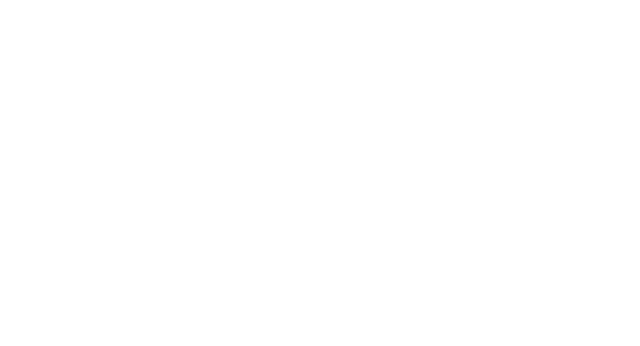
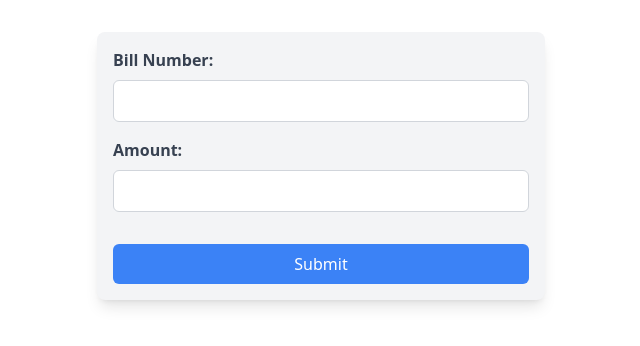
Before and after one commit to divyanshu1810/hackshetra-24, a React (Vite) app in the folder client/: page /transit/create-container/1 in a window 1280 px wide. Before the commit this address had no page. Shown: the top 346 px of the page, without its empty margins (319-959 px from the left). Built offline with nearby package versions, Linux system fonts and the light colour scheme.

Commit message:
feat: create containers

```diff
--- a/client/src/App.tsx
+++ b/client/src/App.tsx
@@ -9,6 +9,7 @@ import Landing from './landing/landing';
 import LoginPage from './onboarding/login-page';
 import CreateUserPage from './dashboard/admin-panel';
 import UpdateTransit from "./components/ui/update-transit";
+import CreateContainer from "./components/ui/create-container";
 
 function App() {
   return (
@@ -29,6 +30,7 @@ function App() {
           />
           <Route path="/dashboard/reached-transits" element={<ReachedTransits />} />
           <Route path="/transit/update/:id" element={<UpdateTransit />} />
+          <Route path="/transit/create-container/:id" element={<CreateContainer />} />
           <Route path="/dashboard" element={<Dashboard />} />
         </Routes>
       </BrowserRouter>
--- /dev/null
+++ b/client/src/components/ui/create-container.tsx
@@ -0,0 +1,63 @@
+import React, { useState } from 'react';
+import axios from 'axios';
+import { useParams } from 'react-router-dom';
+
+const CreateContainer: React.FC = () => {
+    const { id } = useParams<{ id: string }>();
+    const [formData, setFormData] = useState({ billNumber: '', amount: '' });
+
+    const handleChange = (e: React.ChangeEvent<HTMLInputElement>) => {
+        const { name, value } = e.target;
+        setFormData(prevState => ({
+            ...prevState,
+            [name]: value
+        }));
+    };
+
+    const handleSubmit = async (e: React.FormEvent<HTMLFormElement>) => {
+        e.preventDefault();
+        try {
+            const response = await axios.post(`http://localhost:3000/api/container/${id}`, formData, {
+                headers: {
+                    Authorization: `Bearer ${localStorage.getItem('token')}`
+                }
+            });
+            console.log('POST request response:', response.data);
+            window.location.href = `/transit/${id}`;
+            // Optionally, handle success (e.g., show a success message)
+        } catch (error) {
+            console.error('Error while sending POST request:', error);
+            // Optionally, handle error (e.g., show an error message)
+        }
+    };
+
+    return (
+        <form onSubmit={handleSubmit} className="max-w-md mx-auto mt-8 p-4 bg-gray-100 rounded-lg shadow-lg">
+            <div className="mb-4">
+                <label htmlFor="billNumber" className="block text-gray-700 font-bold">Bill Number:</label>
+                <input
+                    type="text"
+                    id="billNumber"
+                    name="billNumber"
+                    value={formData.billNumber}
+                    onChange={handleChange}
+                    className="w-full px-4 py-2 mt-2 text-gray-700 bg-white border border-gray-300 rounded-md focus:border-blue-500 focus:outline-none focus:ring"
+                />
+            </div>
+            <div className="mb-4">
+                <label htmlFor="amount" className="block text-gray-700 font-bold">Amount:</label>
+                <input
+                    type="text"
+                    id="amount"
+                    name="amount"
+                    value={formData.amount}
+                    onChange={handleChange}
+                    className="w-full px-4 py-2 mt-2 text-gray-700 bg-white border border-gray-300 rounded-md focus:border-blue-500 focus:outline-none focus:ring"
+                />
+            </div>
+            <button type="submit" className="w-full px-4 py-2 mt-4 text-white bg-blue-500 rounded-md hover:bg-blue-600 focus:outline-none focus:bg-blue-600">Submit</button>
+        </form>
+    );
+};
+
+export default CreateContainer;
--- a/client/src/components/ui/transit-detaills.tsx
+++ b/client/src/components/ui/transit-detaills.tsx
@@ -58,9 +58,14 @@ const TransitDetails: React.FC = () => {
             <div className="bg-white rounded-lg shadow-md p-4 mb-4">
                 <div className="flex justify-between">
                     <h2 className="text-lg font-semibold mb-2">Status</h2>
-                    <button className="bg-blue-500 text-white px-2 py-1 rounded-md mb-4"
-                        onClick={() => window.location.href = `/transit/update/${id}`}
-                    >Update Status</button>
+                    <div className="space-x-2">
+                        <button className="bg-blue-500 text-white px-2 py-1 rounded-md mb-4"
+                            onClick={() => window.location.href = `/transit/create-container/${id}`}
+                        >Create Containers</button>
+                        <button className="bg-blue-500 text-white px-2 py-1 rounded-md mb-4"
+                            onClick={() => window.location.href = `/transit/update/${id}`}
+                        >Update Status</button>
+                    </div>
                 </div>
                 {status ? (
                     <div>
```
